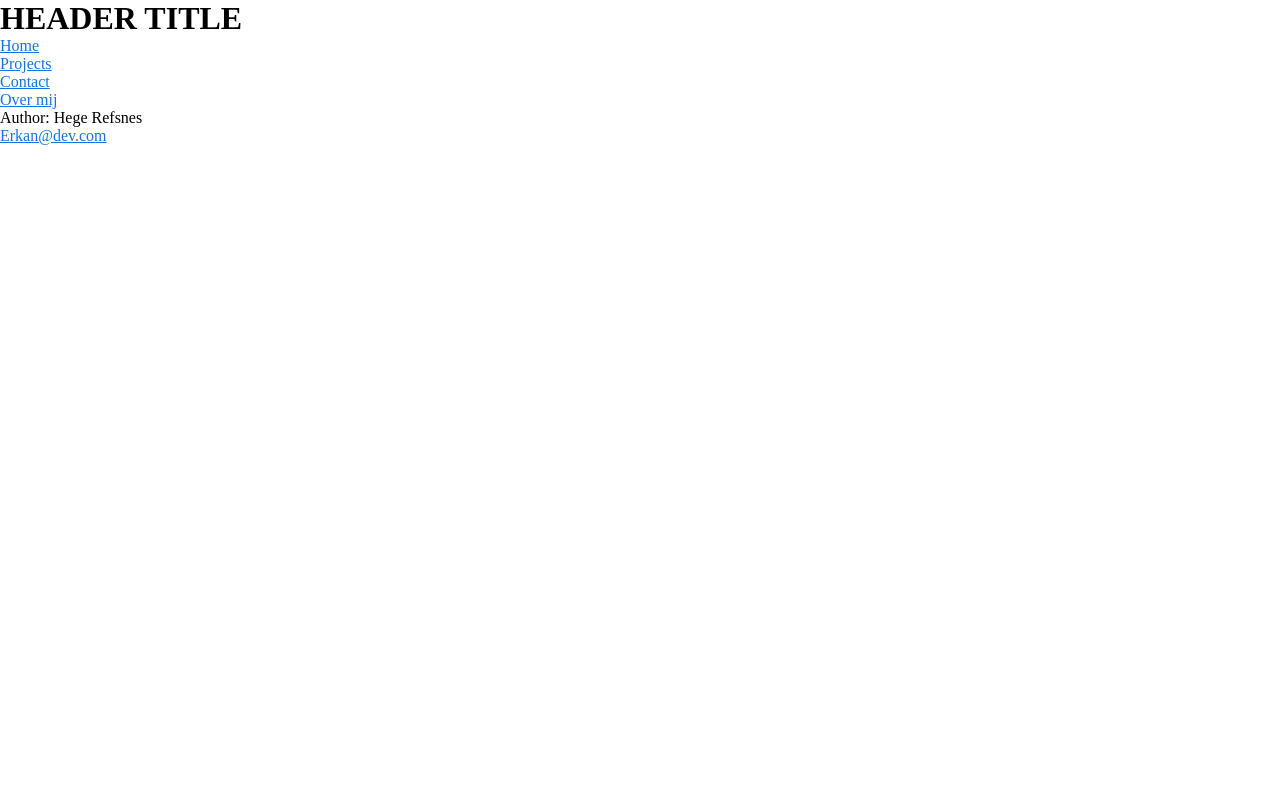
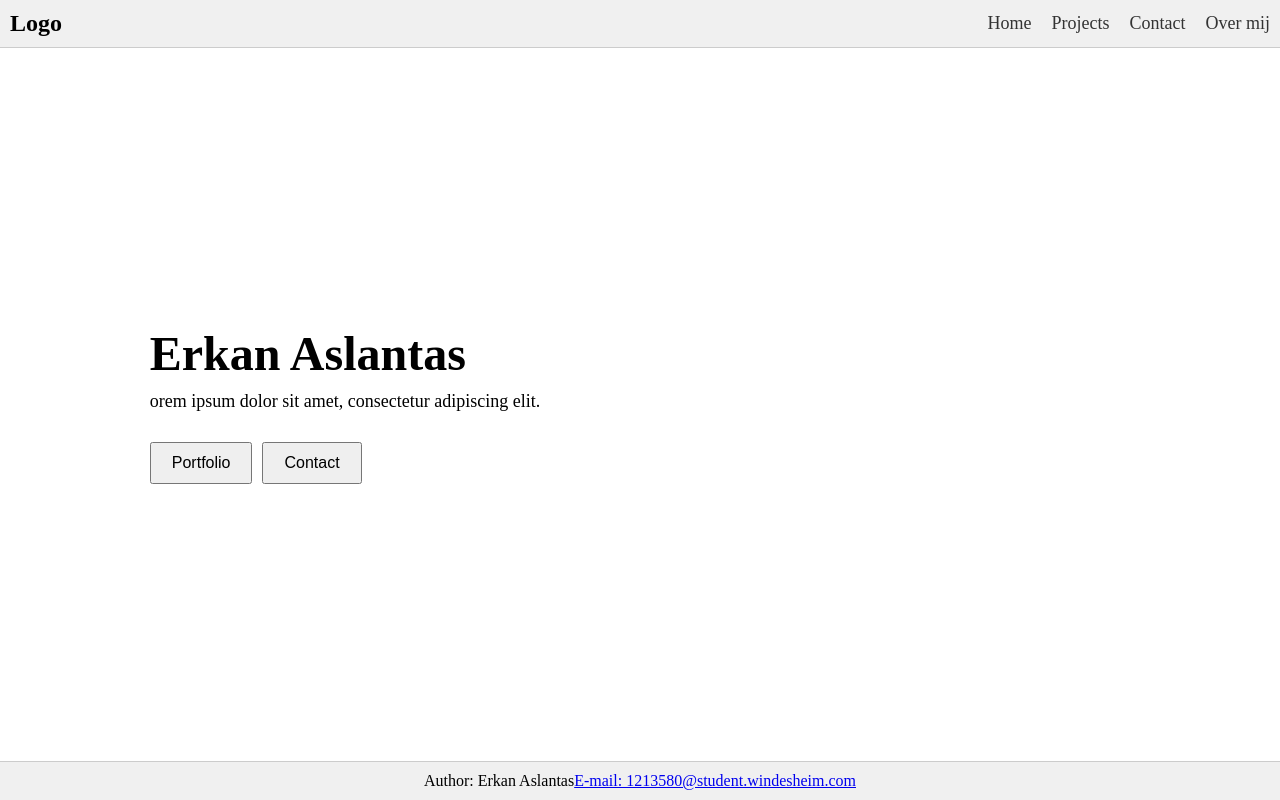
Before and after one commit to ErkanDevWindesheim/Portfolio, a PHP site: page / in a window 1280 px wide. Run offline with PHP 8.4, Linux system fonts and the light colour scheme; data that the repository does not hold is empty.

Commit message:
style + controller changes + layout changes + router verbeterd

```diff
--- a/controllers/contactController.php
+++ b/controllers/contactController.php
@@ -3,6 +3,7 @@
 class ContactController {
     public function index(): void {
         $title = "Contact";
+        $HeaderTitle = "Contact pagina";
 
 
         include(__DIR__ . "/../views/index.view.php");
--- a/controllers/homeController.php
+++ b/controllers/homeController.php
@@ -3,6 +3,17 @@
 class HomeController {
     public function index(): void {
         $title = "Home";
+        $content = "
+        <main>
+                <div class=\"bio-section\">
+                    <h1>Erkan Aslantas</h1>
+                    <p>orem ipsum dolor sit amet, consectetur adipiscing elit.</p>
+                <div class=\"buttons\">
+                    <a href=\"/project\"><button>Portfolio</button></a>
+                    <a href=\"/contact\"><button>Contact</button></a>
+                </div>
+            </div>
+        </main>";
 
         include(__DIR__ . "/../views/index.view.php");
     }
--- a/controllers/projectController.php
+++ b/controllers/projectController.php
@@ -3,6 +3,7 @@
 class ProjectController {
     public function index(): void {
         $title = "Project";
+        $HeaderTitle = "Projecten";
 
         include(__DIR__ . "/../views/index.view.php");
     }
--- a/index.php
+++ b/index.php
@@ -1,33 +1,40 @@
 <?php
 
-$url = $_SERVER['REQUEST_URI'];
+$url = parse_url($_SERVER['REQUEST_URI'], PHP_URL_PATH);
+$url = rtrim($url, '/');
+$url = strtolower($url);
 
 switch ($url) {
     case '':
     case '/':
-    case 'home':
+    case '/home':
         require(__DIR__ . "/controllers/homeController.php");
         $HomePagina = new HomeController();
         $HomePagina->index();
         break;
-    case 'project':
-    case 'projects':
+
+    case '/project':
+    case '/projects':
         require(__DIR__ . "/controllers/projectController.php");
         $ProjectPagina = new ProjectController();
         $ProjectPagina->index();
         break;
-    case 'contact':
+
+    case '/contact':
         require(__DIR__ . "/controllers/contactController.php");
         $ContactPagina = new ContactController();
-
         $ContactPagina->index();
         break;
-    case 'overmij':
+
+    case '/overmij':
         require(__DIR__ . "/controllers/OverMijController.php");
         $OverMijPagina = new OverMijController();
         $OverMijPagina->index();
         break;
+
     default:
+        // Send a 404 header and output an error message
+        header("HTTP/1.0 404 Not Found");
         echo "404 - Page not found";
         break;
 }
--- a/views/css/style.css
+++ b/views/css/style.css
@@ -1,21 +1,114 @@
-/* responiveness import media queries */
-@import "/views/css/responsive.css";
-
 * {
-    box-sizing: border-box;
-    margin: 0;
-    padding: 0;
+  box-sizing: border-box;
+  margin: 0;
+  padding: 0;
 }
 
 body {
-    /* vind een font past bij je! */
-    /* font-family: "Helvetica", Sans-Serif; */
-    /* background image? */
-    /* background-image: url("../images/background-image.jpeg"); */
-    width: 100vw;
-    height: 100vh;
+  width: 100vw;
+  height: 100vh;
+  display: flex;
+  flex-direction: column;
 }
 
-a {
-    color: #1573df;
+/* Header */
+header {
+  display: grid;
+  grid-template-columns: 1fr 1fr; /* Two columns: logo and nav */
+  align-items: center;
+  padding: 10px;
+  background-color: #f0f0f0;
+  border-bottom: 1px solid #ccc;
 }
+
+/* Logo */
+.logo {
+  font-size: 24px;
+  font-weight: bold;
+}
+
+/* Navigation menu */
+nav ul {
+  display: flex;
+  justify-content: flex-end; /* Align to the right */
+  list-style: none;
+  margin: 0;
+  padding: 0;
+}
+
+nav ul li {
+  margin-left: 20px;
+}
+
+nav ul li a {
+  text-decoration: none;
+  color: #333;
+  font-size: 18px;
+}
+
+/* Main content layout with grid */
+main {
+  display: grid;
+  grid-template-columns: 1fr 1fr; /* Two equal columns: bio section and image */
+  place-items: center;
+  flex: 1; /* will expand to take available space */
+  padding: 50px;
+}
+
+/* Bio section (left side) */
+.bio-section {
+  display: flex;
+  flex-direction: column;
+  justify-content: center;
+}
+
+.bio-section h1 {
+  font-size: 48px;
+  margin: 0;
+}
+
+.bio-section p {
+  font-size: 18px;
+  margin: 10px 0;
+}
+
+.buttons {
+  margin-top: 20px;
+  display: flex;
+}
+
+.buttons button {
+  padding: 10px 20px;
+  margin-right: 10px;
+  font-size: 16px;
+  cursor: pointer;
+}
+
+/* Image or illustration section (right side) */
+.image-section {
+  display: flex;
+  justify-content: center;
+  align-items: center;
+  background-color: #e0e0e0;
+  width: 100%;
+  height: 300px;
+}
+
+.illustration {
+  width: 80%;
+  height: 100%;
+  background-color: #ccc;
+  border-radius: 10px;
+}
+
+/* Footer */
+footer {
+  background-color: #f0f0f0;
+  text-align: center;
+  padding: 10px;
+  border-top: 1px solid #ccc;
+  display: flex;
+  align-items: center;
+  justify-content: center;
+  height: auto; /* Adjust based on content */
+}
--- a/views/layouts/content.view.php
+++ b/views/layouts/content.view.php
@@ -1 +1,2 @@
-<?php echo $content;
+    <?php echo $content; ?>
+</body>
--- a/views/layouts/footer.view.php
+++ b/views/layouts/footer.view.php
@@ -1,5 +1,5 @@
-</body>
 <footer>
-    <p>Author: Hege Refsnes</p>
-    <p><a href="mailto:Erkan@dev.com">Erkan@dev.com</a></p>
+    <p>Author: Erkan Aslantas</p>
+    <br>
+    <p><a href="mailto:1213580@student.windesheim.com"> E-mail: 1213580@student.windesheim.com</a></p>
 </footer>
--- a/views/layouts/header.view.php
+++ b/views/layouts/header.view.php
@@ -1,12 +1,11 @@
-<!-- ADD HEADER PHP VARAIBLE -->
 <header>
-    <h1>HEADER TITLE</h1>
+    <div class="logo">Logo</div>
     <nav>
         <ul>
-            <li><a href="/home">Home</a>
-            <li><a href="/project">Projects</a>
-            <li><a href="/contact">Contact</a>
-            <li><a href="/overmij">Over mij</a>
+            <li><a href="/home">Home</a></li>
+            <li><a href="/project">Projects</a></li>
+            <li><a href="/contact">Contact</a></li>
+            <li><a href="/overmij">Over mij</a></li>
         </ul>
     </nav>
 </header>
```
